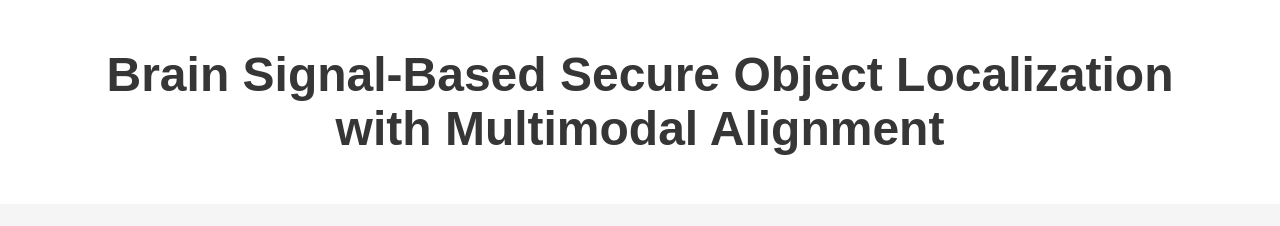
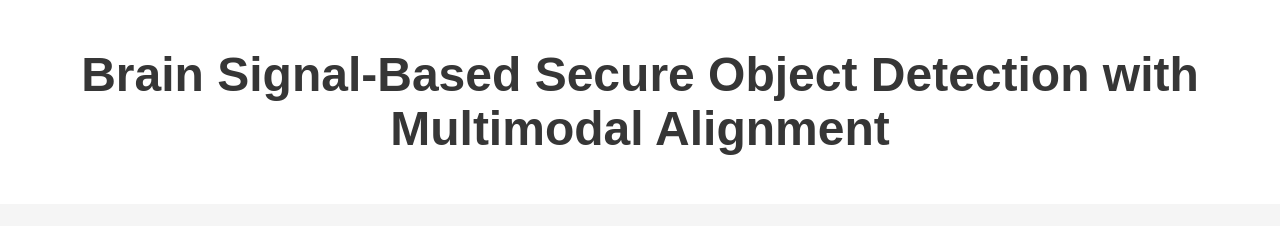
Before and after one commit to mindloc-sys/mindloc-sys.github.io, a plain HTML site: page index.html in a window 1280 px wide. Shown: the top 226 px of the page. Drawn offline with nearby package versions, Linux system fonts and the light colour scheme; some icons are missing; a web font is replaced by a local one.

Commit message:
Update index.html

```diff
--- a/index.html
+++ b/index.html
@@ -3,11 +3,11 @@
 
 <head>
   <meta charset="utf-8">
-  <meta name="description" content="Brain Signal-Based Secure Object Localization with Multimodal Alignment">
-  <meta property="og:title" content="Brain Signal-Based Secure Object Localization with Multimodal Alignment" />
+  <meta name="description" content="Brain Signal-Based Secure Object Detection with Multimodal Alignment">
+  <meta property="og:title" content="Brain Signal-Based Secure Object Detection with Multimodal Alignment" />
   <link rel="icon" type="image/x-icon" href="static/images/favicon.ico">
 
-  <title>Brain Signal-Based Secure Object Localization with Multimodal Alignment</title>
+  <title>Brain Signal-Based Secure Object Detection with Multimodal Alignment</title>
 
   <link href="https://fonts.googleapis.com/css?family=Google+Sans|Noto+Sans|Castoro" rel="stylesheet">
 
@@ -37,7 +37,7 @@
       <div class="container">
         <div class="columns is-centered">
           <div class="column has-text-centered">
-            <h1 id="co-speech-modalities" class="title is-1 publication-title">Brain Signal-Based Secure Object Localization with Multimodal Alignment</h1>
+            <h1 id="co-speech-modalities" class="title is-1 publication-title">Brain Signal-Based Secure Object Detection with Multimodal Alignment</h1>
             <!-- <h1 class="title is-1 publication-title">with Self-Supervised Speech Discrete Units</h1> -->
           </div>
         </div>
```
